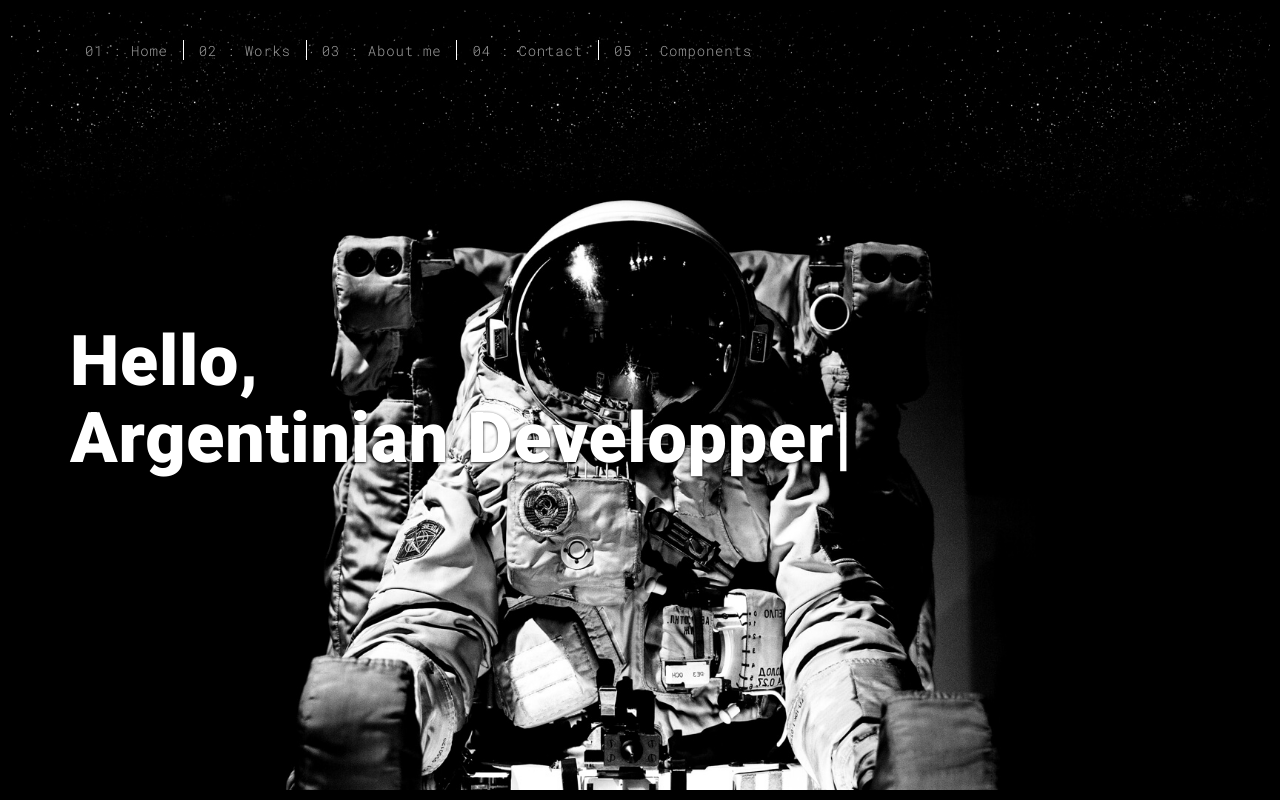
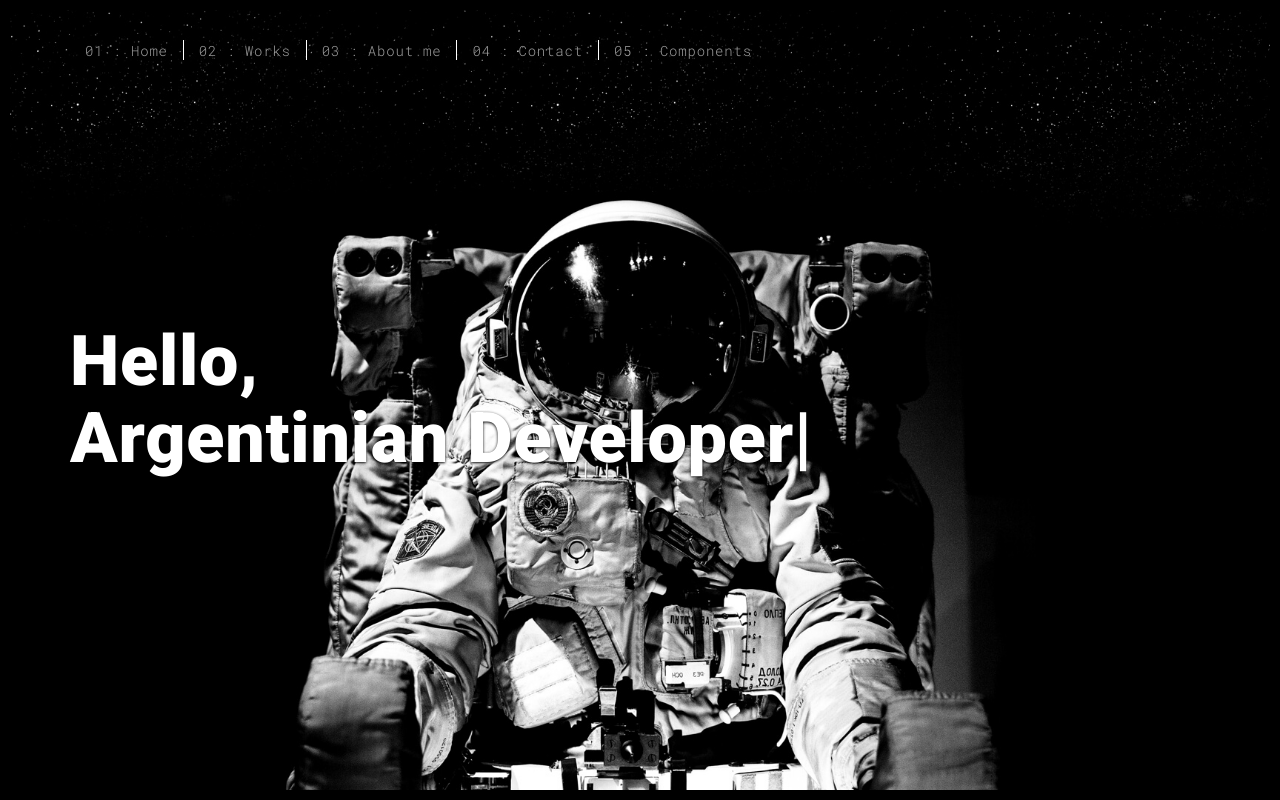
Before and after one commit to hernanmazza/portfo, a Flask app: page / in a window 1280 px wide. Run offline with Flask 2, Linux system fonts and the light colour scheme; some libraries are stand-ins or nearby versions.

Commit message:
Spell Mistake

```diff
--- a/templates/index.html
+++ b/templates/index.html
@@ -59,7 +59,7 @@
               <h1>Hello,<br>
                 <span id="typed-strings">
                   <span>I'm Hernan Mazza</span>
-                  <span>Argentinian Developper</span>
+                  <span>Argentinian Developer</span>
                   <span>Working as a Freelance</span>
                 </span>
                 <span id="typed"></span>
```
